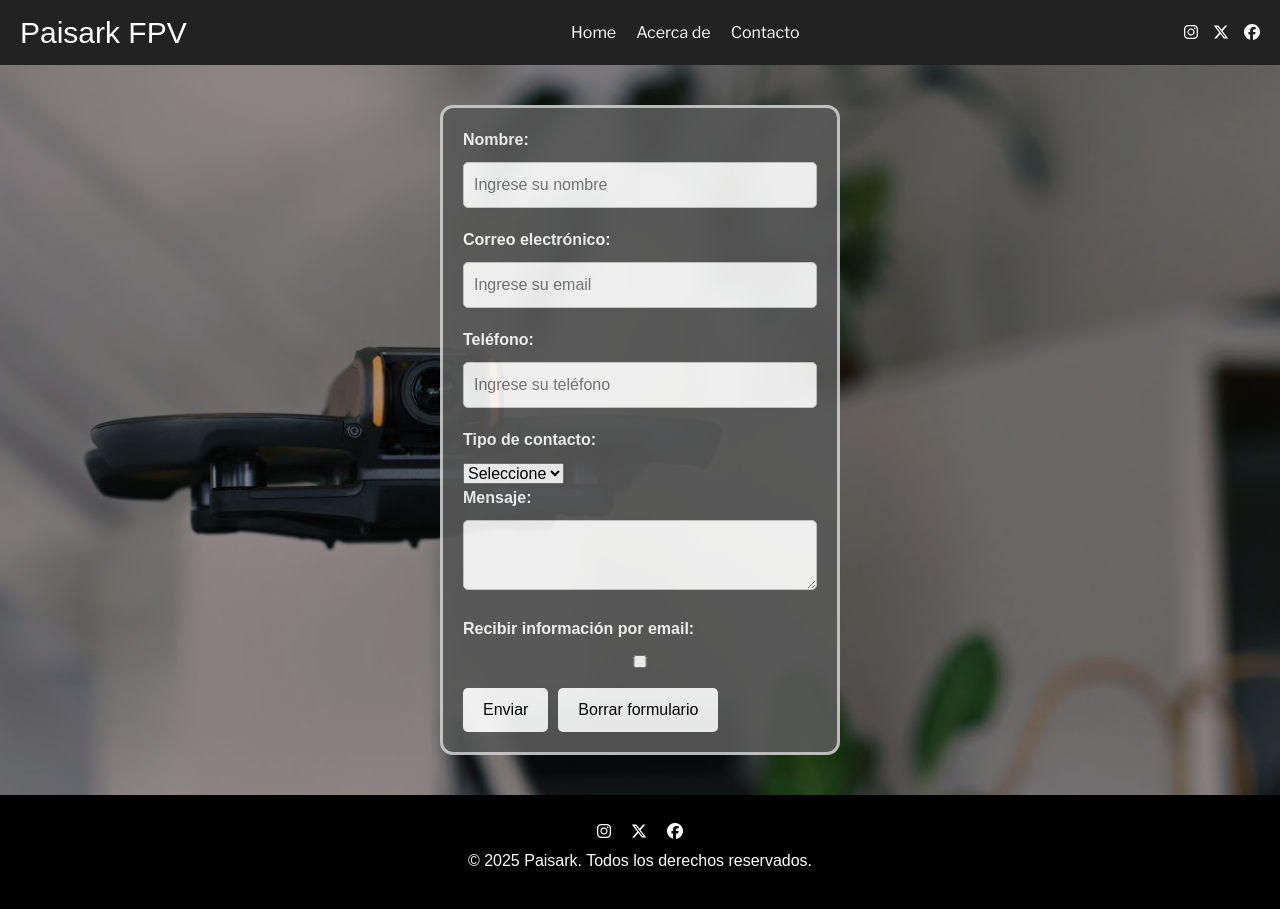
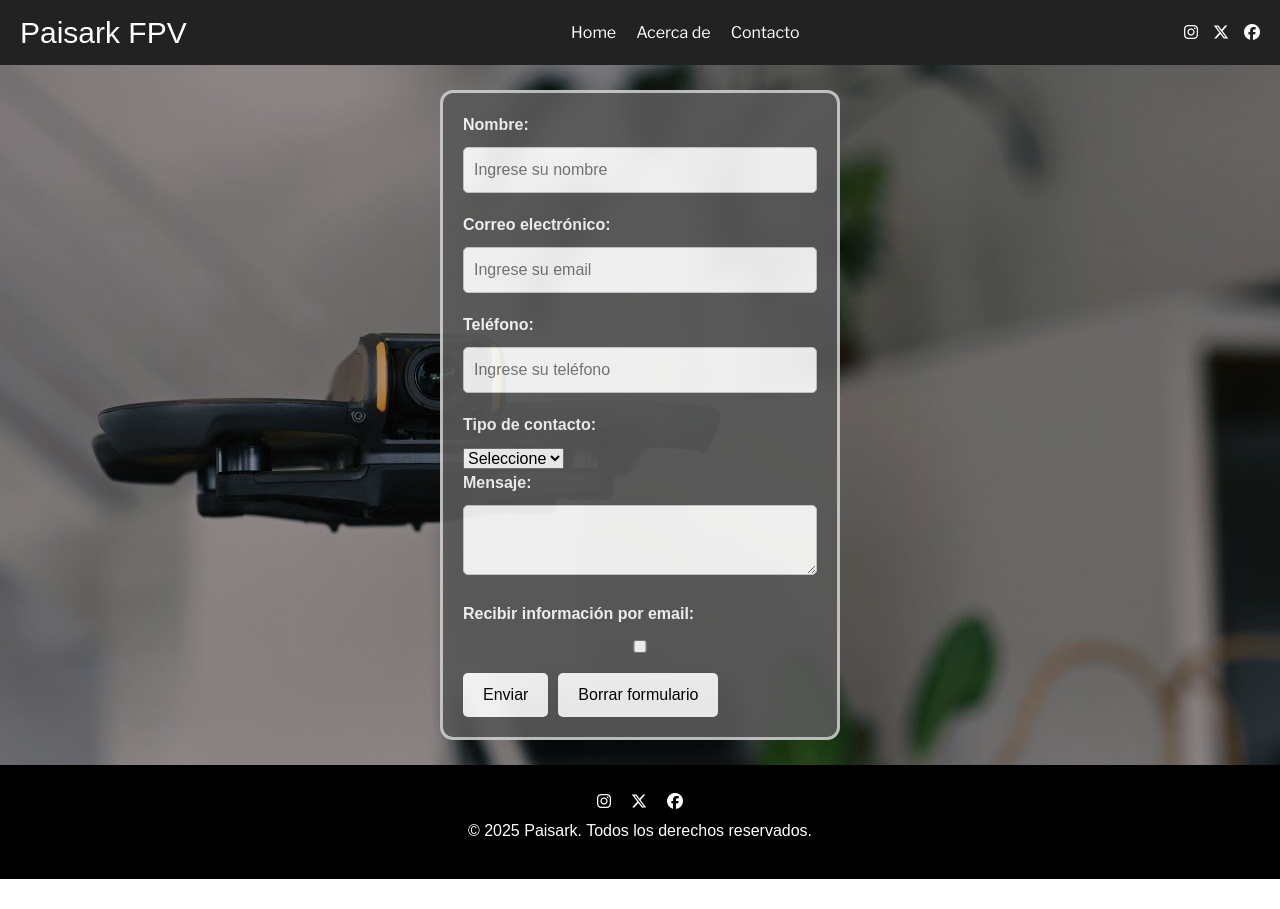
Before and after one commit to lletorres/Tp2-React-Leandro-Torres, a React (Vite) app: page /contacto in a window 1280 px wide. After the commit the page ends 879 px from the top, so only its background shows below. Built offline with nearby package versions, Linux system fonts and the light colour scheme; a web font is replaced by a local one.

Commit message:
nuevo css

```diff
--- a/src/components/Contacto/Contacto.style.css
+++ b/src/components/Contacto/Contacto.style.css
@@ -4,6 +4,7 @@
   background-size: cover;
   background-position: center;
   background-repeat: no-repeat;
+  flex: 1;
 }
 
 /* Estilos para el formulario */
@@ -15,7 +16,7 @@
 }
 #formulario-contacto {
   max-width: 400px;
-  margin: 40px auto;
+  margin: 25px auto;
   padding: 20px;
   background-color: #595959;
   border: 3px solid #ccc;
--- a/vite.config.js
+++ b/vite.config.js
@@ -4,5 +4,4 @@ import react from "@vitejs/plugin-react";
 // https://vite.dev/config/
 export default defineConfig({
   plugins: [react()],
-  base: "https://lletorres.github.io/Tp2-React-Leandro-Torres/",
 });
```
